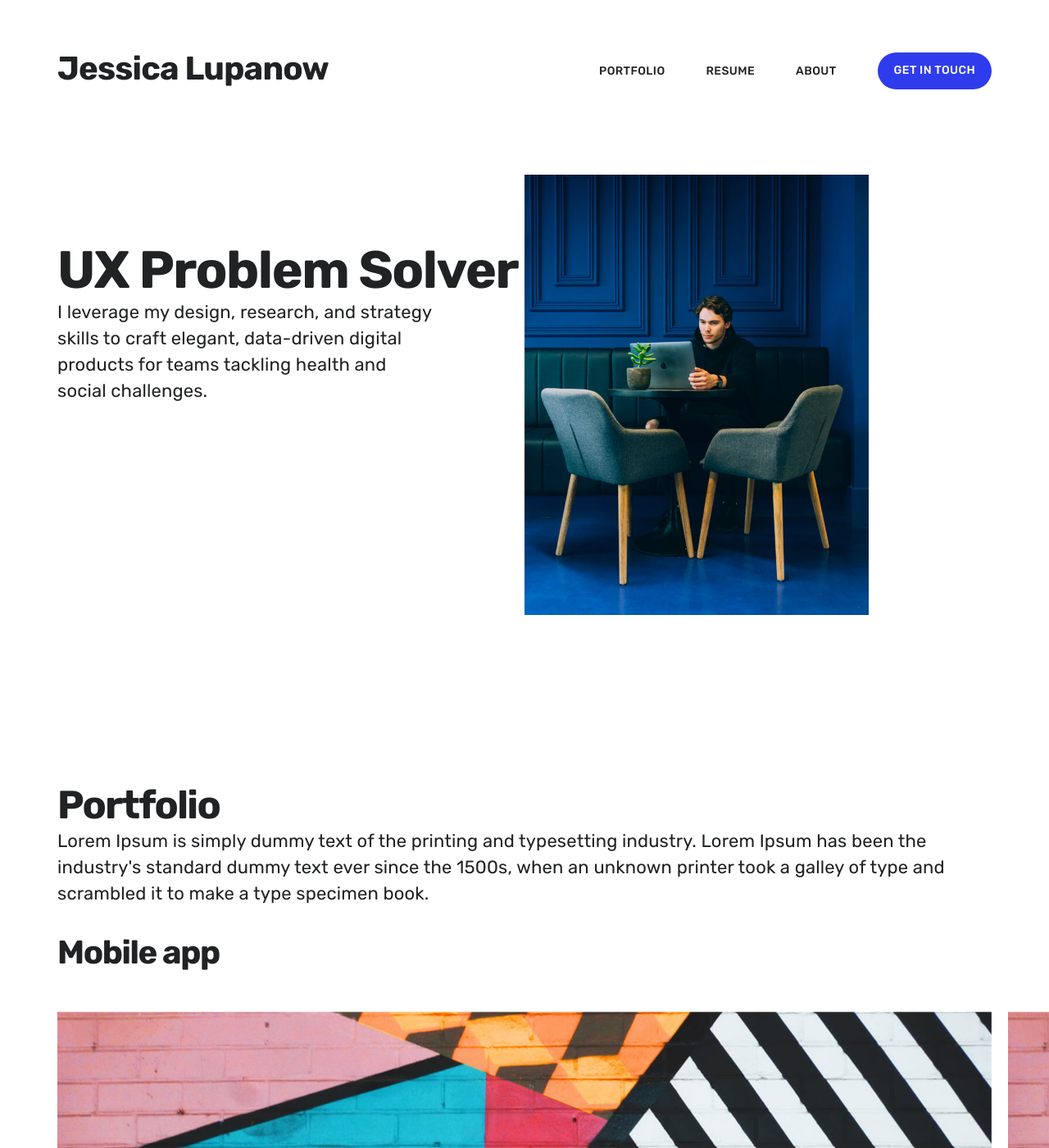
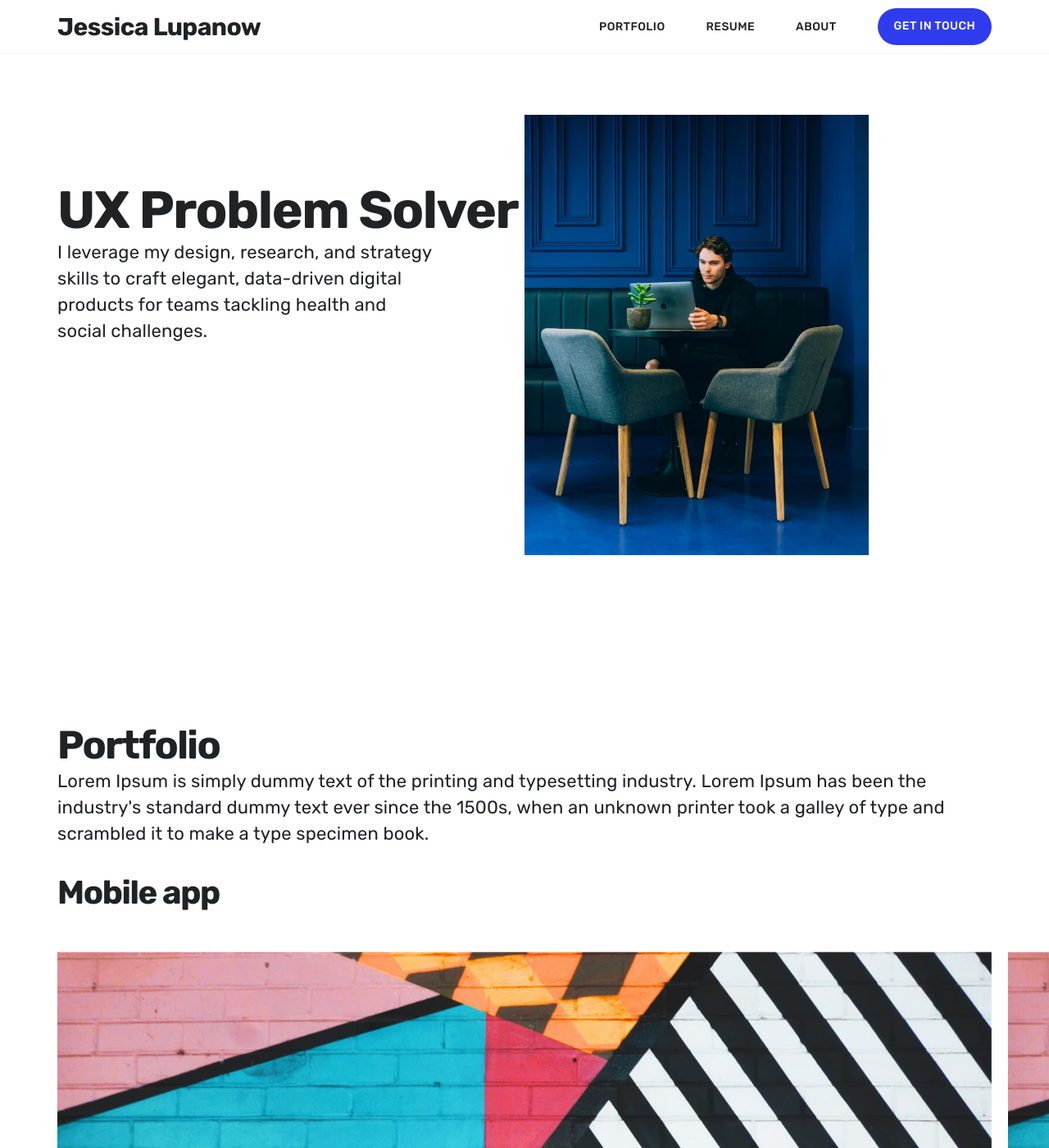
Before and after one commit to JLupanow/new-site, a Jekyll site: the page built from index.html, in a window 1280 px wide and 1400 px high. Shown: the whole window at 82% size. Built offline with Jekyll 4.4.1, drawn with Linux system fonts in a browser that asks for light colours; nearby versions of some CDN libraries.

Commit message:
Made header stay at top of viewport while scrolling

```diff
--- a/_sass/_includes/_component__header.scss
+++ b/_sass/_includes/_component__header.scss
@@ -8,12 +8,19 @@
 
 .header--main {
   padding: 20px 0;
+  background-color: white;
+  /*border: 0 0 1px 0;
+  border-style: none none solid none;
+  border-color: rgba(0,0,0,0.01);*/
 
-  /*.sticky {
-    position: fixed;
-    top: 0;
-    width: 100%
-  }*/
+  border-bottom: 1px solid rgba(0,0,0,.05);
+
+  /*Make navbar sticky*/
+  position: fixed; /* Set the navbar to fixed position */
+  top: 0; /* Position the navbar at the top of the page */
+  width: 100%; /* Full width */
+
+  z-index: 10000; /* Keep navbar on top of other content */
 
   .header__logo {
     display: block;
@@ -24,6 +31,7 @@
   }
 
   .header__title {
+    align-self: center;
     font-family: $title-font;
     font-size: $sitetitle-small;
     font-weight: $sitetitle-weight;
@@ -31,14 +39,15 @@
     line-height: 1;
     color: $text-dark-color;
     transition: color 0.25s ease-in-out;
+    white-space: nowrap;
 
-    @include mq(tabletp) {
+    /*@include mq(tabletp) {
       font-size: $sitetitle-medium;
     }
 
     @include mq(laptop) {
       font-size: $sitetitle-large;
-    }
+    }*/
 
     &:hover {
       color: $accent-color;
@@ -47,15 +56,7 @@
 
   .header__menu {
     display: flex;
-
-
-    /*maybe centering HERE*/
     justify-content: center;
-
-
-    /*justify-self: end;
-    align-self: center;*/
-
     width: 100vw;
     height: 100vh;
     background-color: white;
@@ -76,7 +77,7 @@
   }
 
   @include mq(tabletp) {
-    padding: 64px 0;
+    padding: 10px 0;
 
     .wrap {
       grid-template-columns: 1fr 1fr; /*1fr;*/
--- a/_sass/_structure.scss
+++ b/_sass/_structure.scss
@@ -7,6 +7,17 @@
 .page,
 .page__content {
 	width: 100%;
+  margin-top: $sitetitle-small+60px;
+
+
+  @include mq(tabletp) {
+    margin-top: $sitetitle-medium+60px;
+  }
+
+  @include mq(laptop) {
+    margin-top: $sitetitle-large+60px;
+  }
+
 }
 
 .wrap {
```
